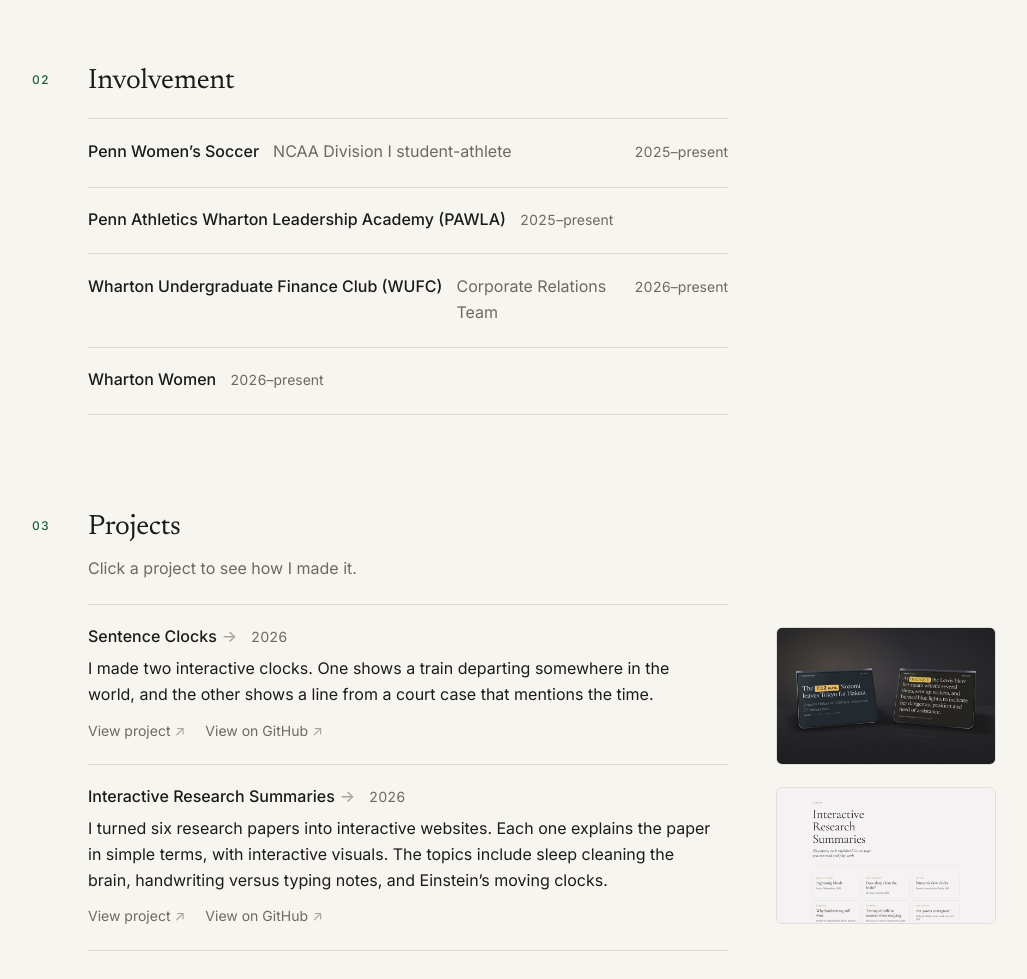
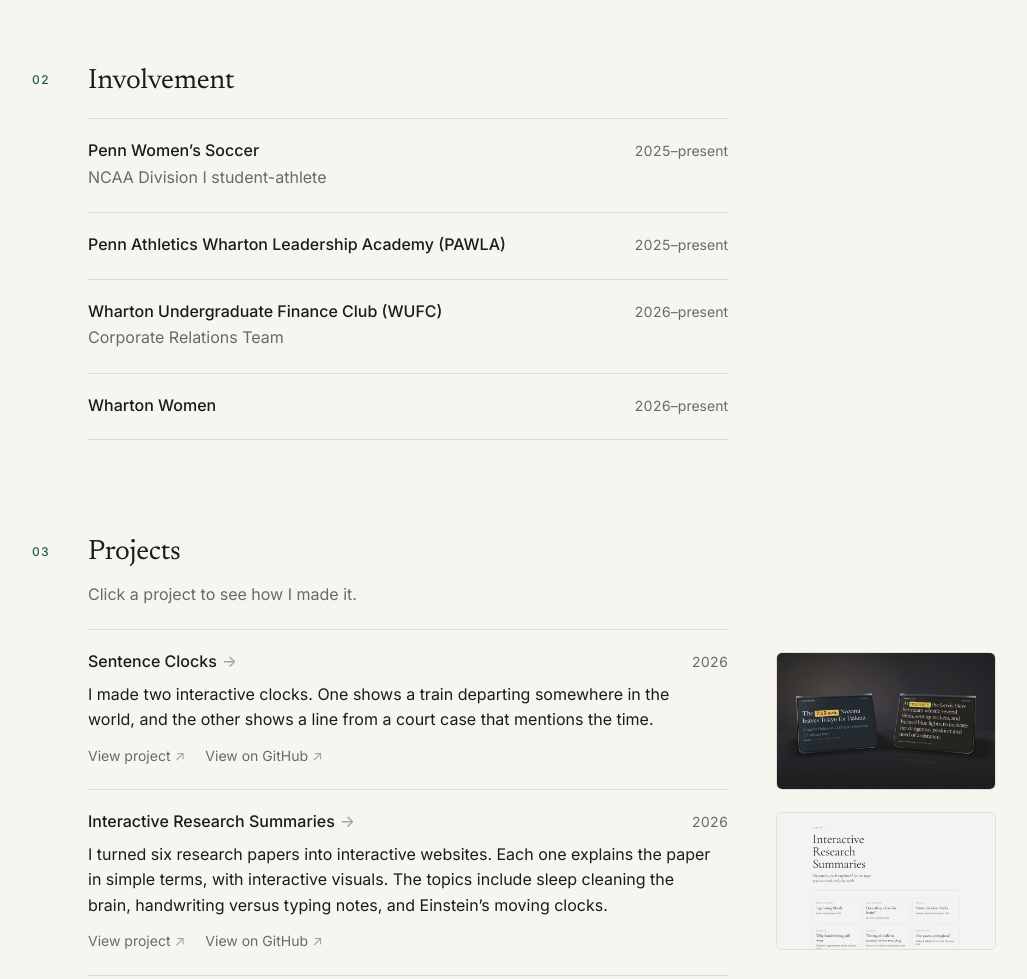
Before and after one commit to zula-root/zularoot.com, a plain HTML site: page index.html in a window 1280 px wide. Shown: the part 1420-2399 px from the top of the page, without its empty margins (96-1123 px from the left). Drawn offline with Linux system fonts and the light colour scheme.

Commit message:
Line up the years, and put involvement roles under the name
Co-Authored-By: Claude Opus 5.5 <noreply@anthropic.com>

```diff
--- a/styles.css
+++ b/styles.css
@@ -391,10 +391,32 @@ strong {
 }
 
 .row-head .when {
+  grid-column: -2 / -1;
   color: var(--muted);
   font-size: 0.875rem;
   white-space: nowrap;
   font-variant-numeric: tabular-nums;
+}
+
+/* Involvement: the role always sits under the name, so a long name and role
+   never squeeze each other, and every year lines up on the right. */
+#involvement .row-head {
+  grid-template-columns: minmax(0, 1fr) auto;
+}
+
+#involvement .row-head h3 {
+  grid-row: 1;
+  grid-column: 1;
+}
+
+#involvement .row-head .when {
+  grid-row: 1;
+  grid-column: 2;
+}
+
+#involvement .row-head .role {
+  grid-row: 2;
+  grid-column: 1 / -1;
 }
 
 .summary {
```
